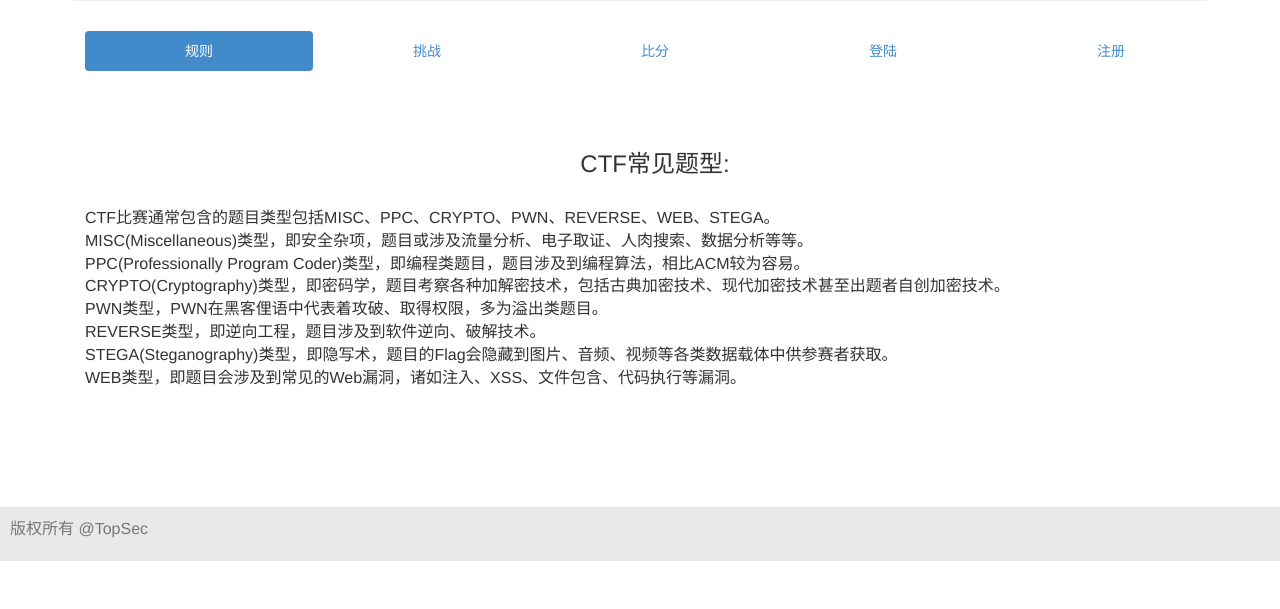
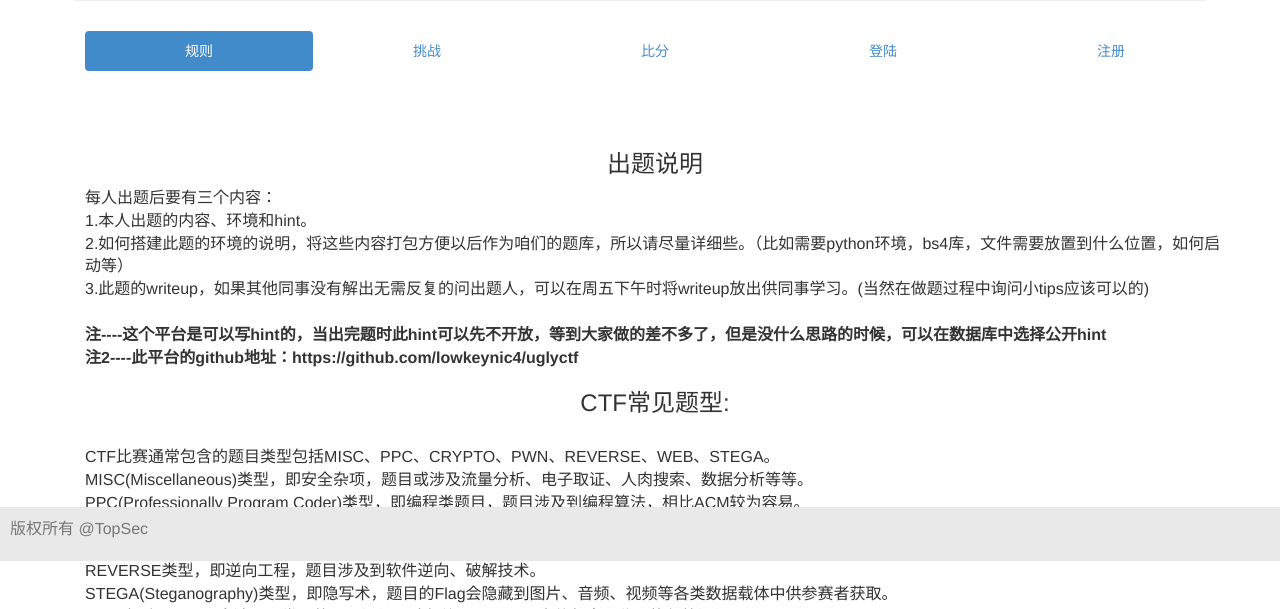
Before and after one commit to lowkeynic4/uglyctf, a Django app: page /rules/ in a window 1280 px wide. Shown: the part 239-848 px from the top of the page. Before the commit the page ends 800 px from the top, so only its background shows below. Run offline with Django 3.2, Linux system fonts and the light colour scheme; some libraries are stand-ins or nearby versions.

Commit message:
增加出题说明

```diff
--- a/ctfweb/templates/rules.html
+++ b/ctfweb/templates/rules.html
@@ -4,6 +4,15 @@
     <style>
     p {text-align:left;font-size: 16px;}
     </style>
+
+    <h3>出题说明</h3>
+    <p>  每人出题后要有三个内容：<br>
+    1.本人出题的内容、环境和hint。<br>
+    2.如何搭建此题的环境的说明，将这些内容打包方便以后作为咱们的题库，所以请尽量详细些。（比如需要python环境，bs4库，文件需要放置到什么位置，如何启动等）<br>
+    3.此题的writeup，如果其他同事没有解出无需反复的问出题人，可以在周五下午时将writeup放出供同事学习。(当然在做题过程中询问小tips应该可以的)<br><br>
+    <b>注----这个平台是可以写hint的，当出完题时此hint可以先不开放，等到大家做的差不多了，但是没什么思路的时候，可以在数据库中选择公开hint</b><br>
+    <b>注2----此平台的github地址：https://github.com/lowkeynic4/uglyctf</b><br>
+    </p>
 
     <h3>
      CTF常见题型:
```
